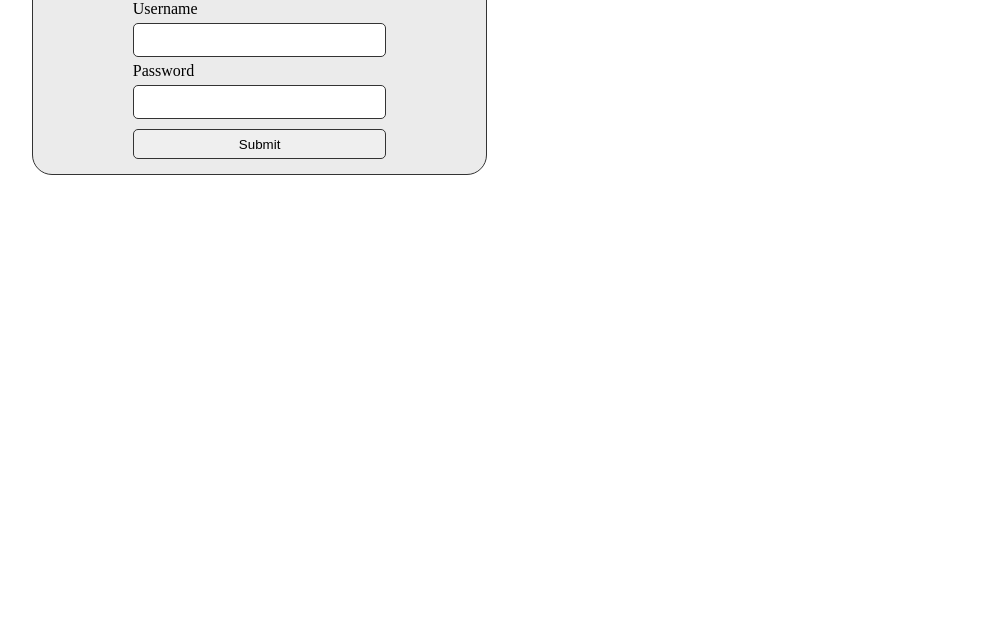
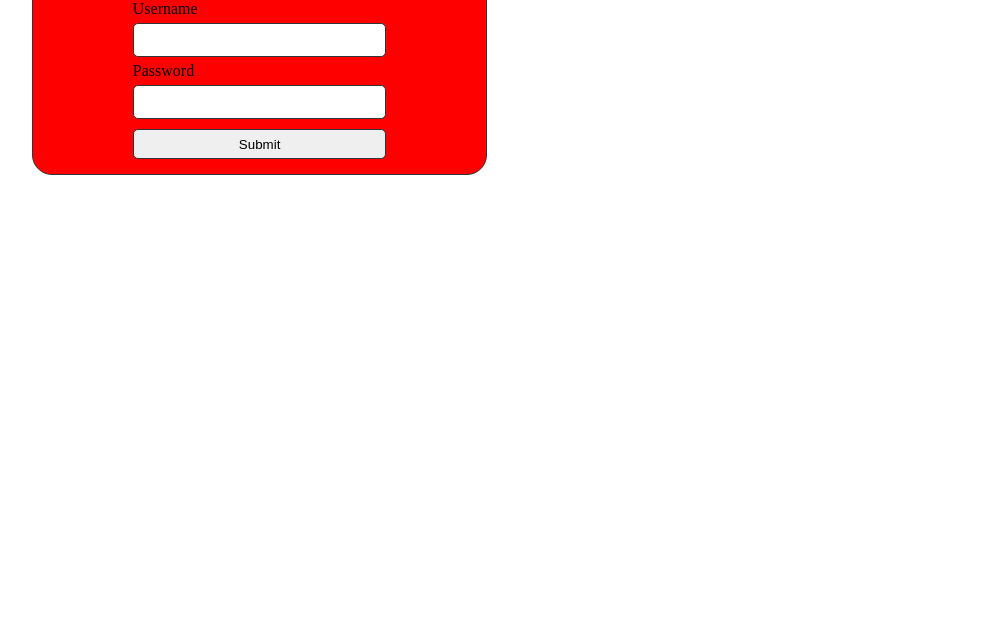
Before and after one commit to ElijahBus/practice-with-wivinne, a plain HTML site: page index.html in a window 1280 px wide. Shown: the part 183-816 px from the top of the page, without its empty margins (146-1131 px from the left). Drawn offline with Linux system fonts and the light colour scheme.

Commit message:
added red color to the form wrapper

```diff
--- a/style.css
+++ b/style.css
@@ -11,7 +11,7 @@
 }
 
 .form-wrapper {
-    background-color: rgb(235, 235, 235);
+    background-color: red;
     padding: 10px 100px;
     border: 1px solid #333;
     border-radius: 20px;
```
